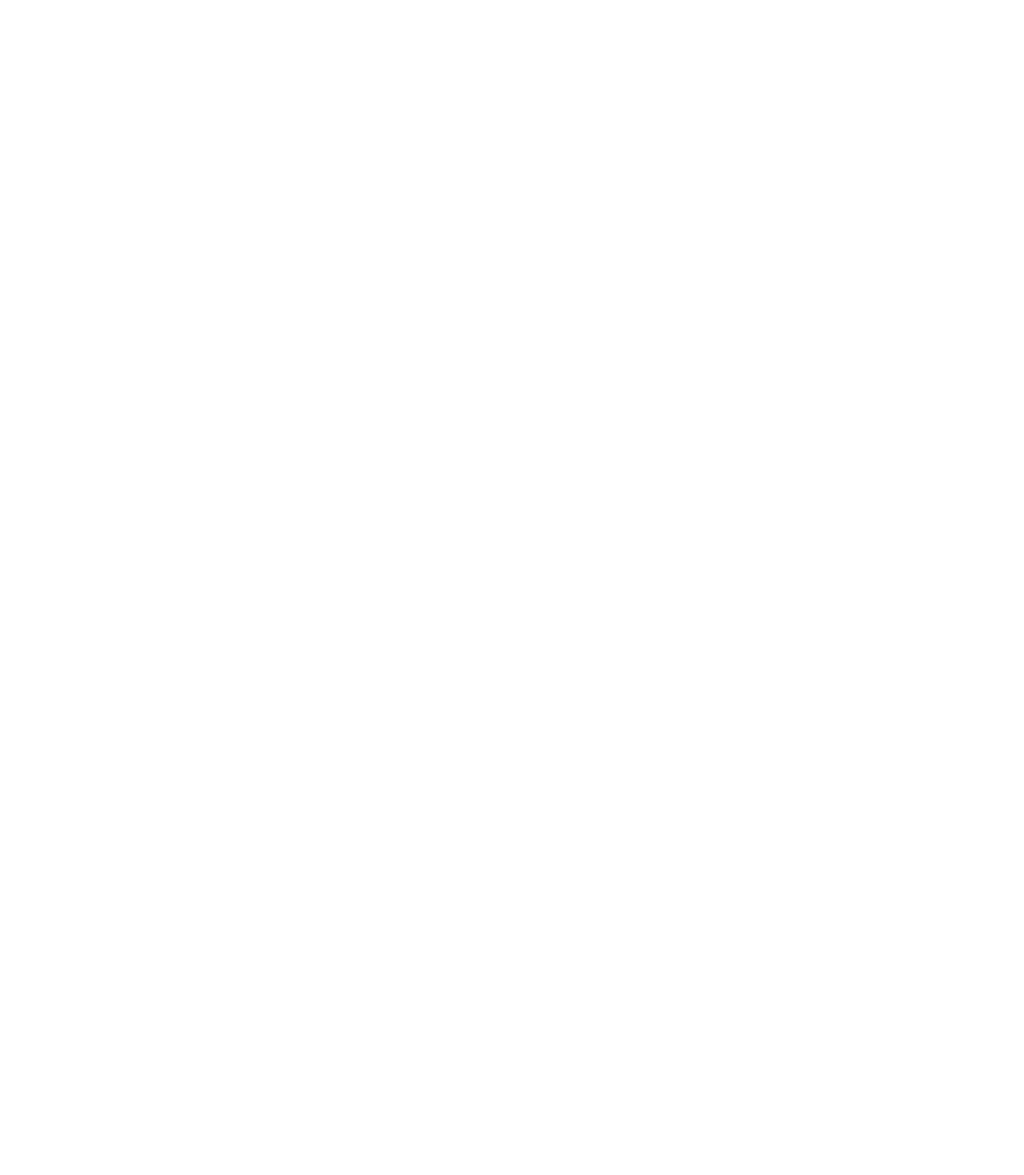
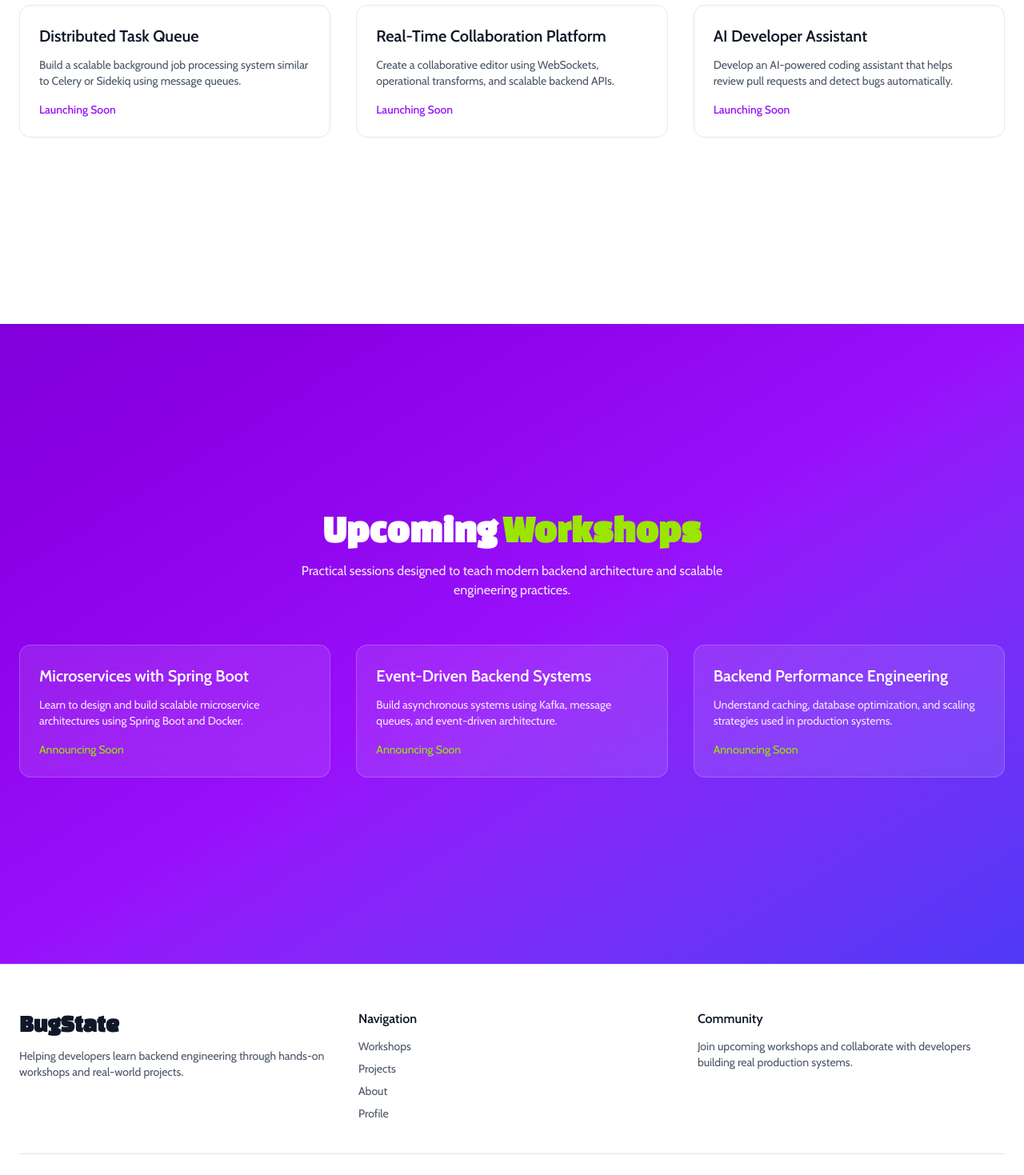
Before and after one commit to Hack-Hive-Org/bugstate_frontend, a Next.js app: page / in a window 1280 px wide. Shown: the part 1260-2729 px from the top of the page at 80% size. Before the commit the page ends 865 px from the top, so only its background shows below. Built offline with nearby package versions, Linux system fonts and the light colour scheme; no server answers.

Commit message:
Landing Page Update

```diff
--- a/app/page.tsx
+++ b/app/page.tsx
@@ -1,10 +1,16 @@
+import Footer from "@/components/ui/footer";
+import ProjectsComingSoon from "@/components/ui/projects-coming-soon";
 import WorkshopBanner from "@/components/ui/workhshop-banner";
+import WorkshopsComingSoon from "@/components/ui/workshop-coming-soon";
 
 
 export default function Home() {
   return (
     <div className="">
      <WorkshopBanner/>
+     <ProjectsComingSoon/>
+     <WorkshopsComingSoon/>
+     <Footer/>
     </div>
   );
 }
--- /dev/null
+++ b/components/ui/footer.tsx
@@ -0,0 +1,60 @@
+"use client"
+
+import Link from "next/link"
+
+const Footer = () => {
+  return (
+    <footer className="bg-white px-6 py-14 border-t font-cabin">
+
+      <div className="max-w-7xl mx-auto space-y-10">
+
+        <div className="grid md:grid-cols-3 gap-10">
+
+          <div>
+            <h3 className="text-3xl font-changa-one font-bold text-gray-900">
+              BugState
+            </h3>
+
+            <p className="text-gray-600 mt-3 text-sm font-cabin">
+              Helping developers learn backend engineering through hands-on
+              workshops and real-world projects.
+            </p>
+          </div>
+
+          <div>
+            <h4 className="font-semibold text-gray-900 mb-3">
+              Navigation
+            </h4>
+
+            <div className="flex flex-col gap-2 text-gray-600 text-sm">
+              <Link href="/workshops">Workshops</Link>
+              <Link href="/projects">Projects</Link>
+              <Link href="/about">About</Link>
+              <Link href="/profile">Profile</Link>
+            </div>
+          </div>
+
+          <div>
+            <h4 className="font-semibold text-gray-900 mb-3">
+              Community
+            </h4>
+
+            <p className="text-gray-600 text-sm">
+              Join upcoming workshops and collaborate with developers
+              building real production systems.
+            </p>
+          </div>
+
+        </div>
+
+        <div className="border-t pt-6 text-sm text-gray-500 text-center">
+          © {new Date().getFullYear()} BugState. All rights reserved.
+        </div>
+
+      </div>
+
+    </footer>
+  )
+}
+
+export default Footer
--- /dev/null
+++ b/components/ui/projects-coming-soon.tsx
@@ -0,0 +1,64 @@
+"use client"
+
+const ProjectsComingSoon = () => {
+  const projects = [
+    {
+      name: "Distributed Task Queue",
+      description:
+        "Build a scalable background job processing system similar to Celery or Sidekiq using message queues."
+    },
+    {
+      name: "Real-Time Collaboration Platform",
+      description:
+        "Create a collaborative editor using WebSockets, operational transforms, and scalable backend APIs."
+    },
+    {
+      name: "AI Developer Assistant",
+      description:
+        "Develop an AI-powered coding assistant that helps review pull requests and detect bugs automatically."
+    }
+  ]
+
+  return (
+    <section className="min-h-screen font-cabin flex items-center bg-white px-6 py-20">
+
+      <div className="max-w-7xl mx-auto w-full space-y-14">
+
+        <div className="text-center space-y-4">
+          <h2 className="text-4xl md:text-5xl font-changa-one font-bold text-gray-900">
+            Live Projects <span className="text-purple-600">Coming Soon</span>
+          </h2>
+
+          <p className="text-gray-600 max-w-xl mx-auto">
+            Work on real-world engineering problems and collaborate with developers
+            building production-grade systems.
+          </p>
+        </div>
+
+        <div className="grid md:grid-cols-3 gap-8">
+          {projects.map((project, i) => (
+            <div
+              key={i}
+              className="border border-gray-200 rounded-xl p-6 hover:shadow-xl transition"
+            >
+              <h3 className="text-xl font-semibold mb-3 text-gray-900">
+                {project.name}
+              </h3>
+
+              <p className="text-gray-600 text-sm">
+                {project.description}
+              </p>
+
+              <div className="mt-4 text-purple-600 text-sm font-medium">
+                Launching Soon
+              </div>
+            </div>
+          ))}
+        </div>
+
+      </div>
+    </section>
+  )
+}
+
+export default ProjectsComingSoon
--- /dev/null
+++ b/components/ui/workshop-coming-soon.tsx
@@ -0,0 +1,64 @@
+"use client"
+
+const WorkshopsComingSoon = () => {
+  const workshops = [
+    {
+      name: "Microservices with Spring Boot",
+      description:
+        "Learn to design and build scalable microservice architectures using Spring Boot and Docker."
+    },
+    {
+      name: "Event-Driven Backend Systems",
+      description:
+        "Build asynchronous systems using Kafka, message queues, and event-driven architecture."
+    },
+    {
+      name: "Backend Performance Engineering",
+      description:
+        "Understand caching, database optimization, and scaling strategies used in production systems."
+    }
+  ]
+
+  return (
+    <section className="min-h-screen font-cabin flex items-center bg-gradient-to-br from-purple-700 via-purple-600 to-indigo-600 text-white px-6 py-20">
+
+      <div className="max-w-7xl mx-auto w-full space-y-14">
+
+        <div className="text-center space-y-4">
+          <h2 className="text-4xl md:text-5xl font-changa-one font-bold">
+            Upcoming <span className="text-lime-400">Workshops</span>
+          </h2>
+
+          <p className="text-purple-100 max-w-xl mx-auto">
+            Practical sessions designed to teach modern backend architecture
+            and scalable engineering practices.
+          </p>
+        </div>
+
+        <div className="grid md:grid-cols-3 gap-8">
+          {workshops.map((workshop, i) => (
+            <div
+              key={i}
+              className="bg-white/10 border border-white/20 rounded-xl p-6 backdrop-blur-lg hover:scale-105 transition"
+            >
+              <h3 className="text-xl font-semibold mb-3">
+                {workshop.name}
+              </h3>
+
+              <p className="text-purple-100 text-sm">
+                {workshop.description}
+              </p>
+
+              <div className="mt-4 text-lime-400 text-sm">
+                Announcing Soon
+              </div>
+            </div>
+          ))}
+        </div>
+
+      </div>
+    </section>
+  )
+}
+
+export default WorkshopsComingSoon
```
